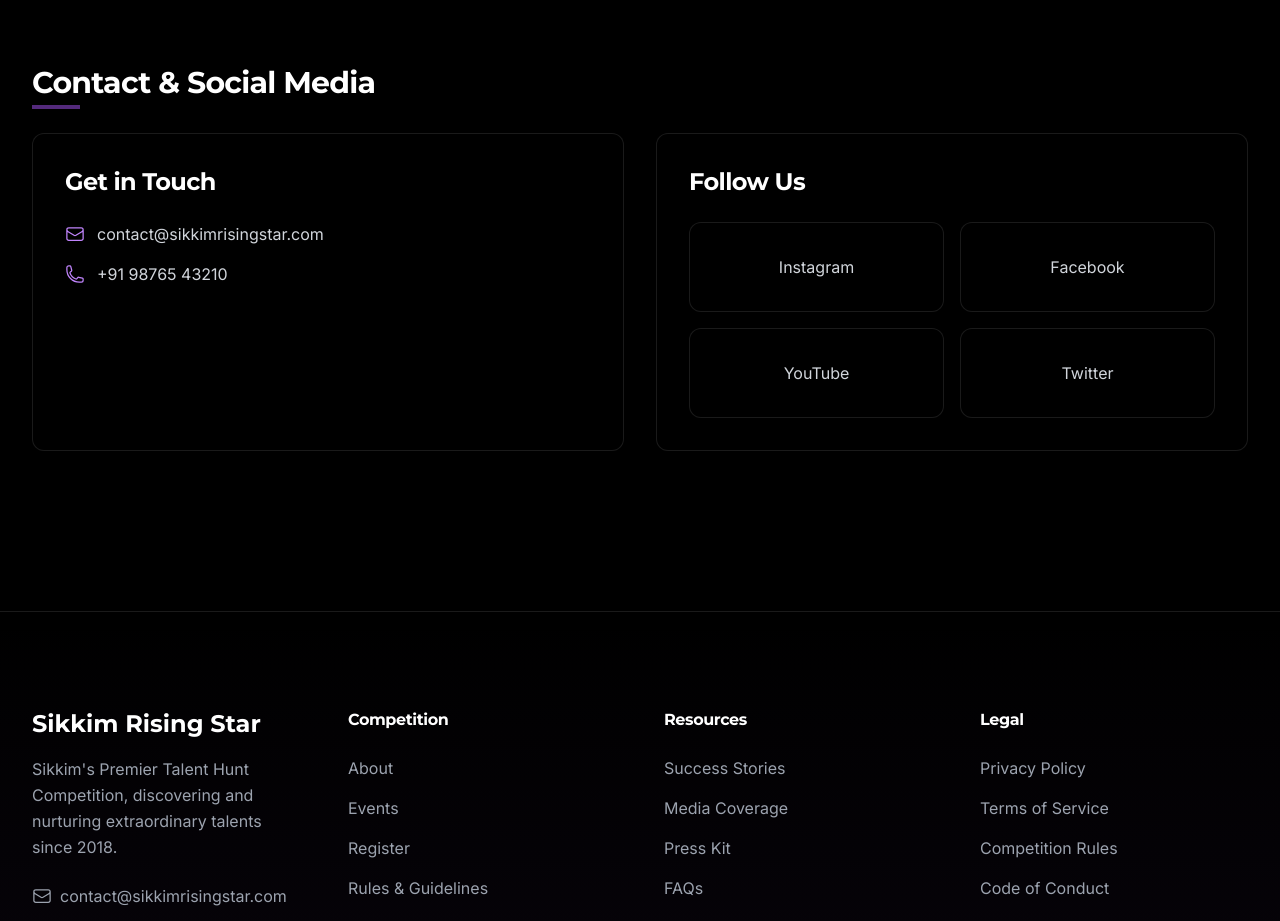
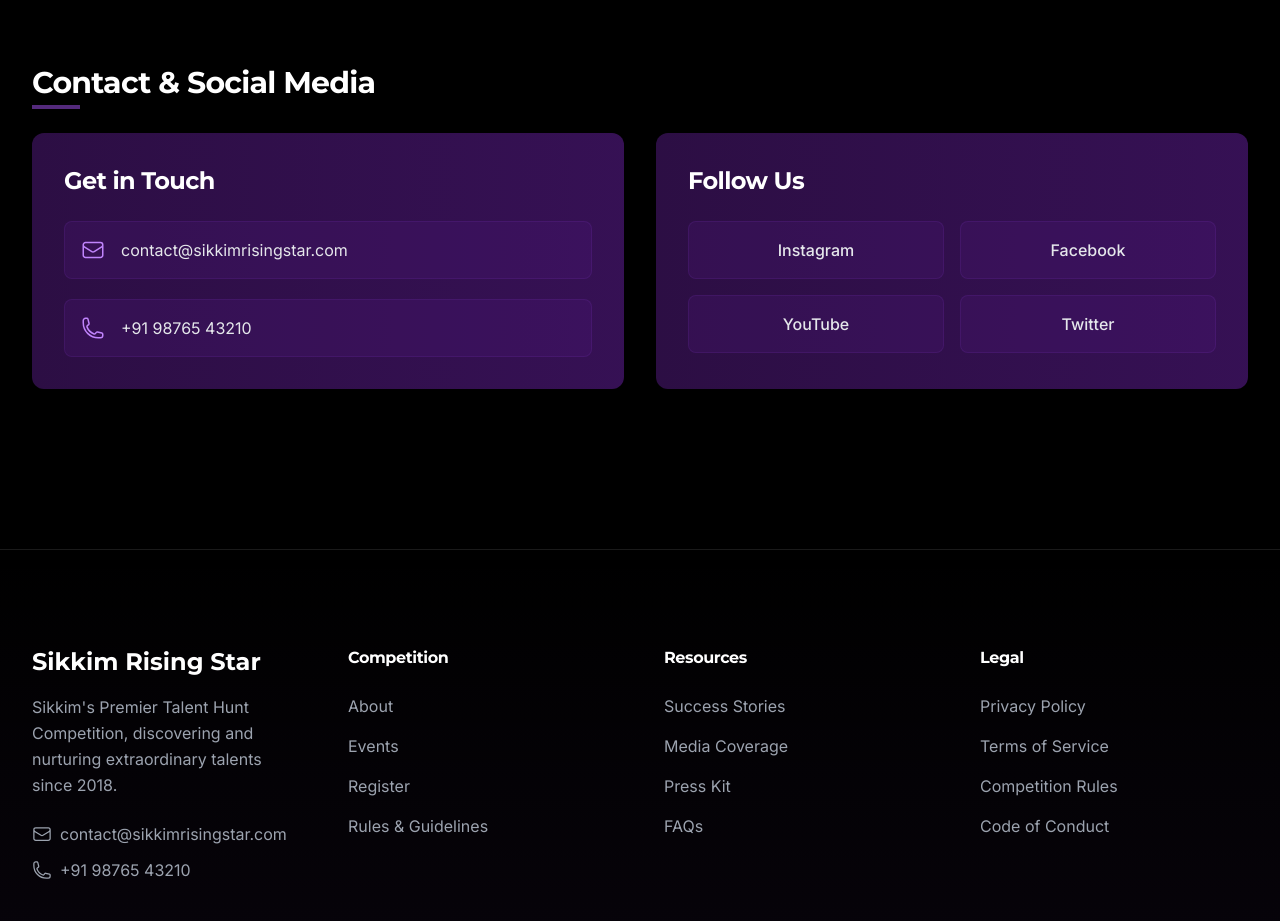
Before and after one commit to sandeshshrestha77/Sikkim-Rising-Star, a Next.js app: page / in a window 1280 px wide. Shown: the part 4420-5341 px from the top of the page. Built offline with nearby package versions, Linux system fonts and the light colour scheme.

Commit message:
Assistant checkpoint: Update Contact and Social Media section styling
Assistant generated file changes:
- app/components/home/Contact.tsx: Update Contact section styling

---

User prompt:

also change contact and social media

```diff
--- a/app/components/home/Contact.tsx
+++ b/app/components/home/Contact.tsx
@@ -12,27 +12,29 @@
   return (
     <Section title="Contact & Social Media" className="mb-24">
       <div className="grid grid-cols-1 md:grid-cols-2 gap-8">
-        <div className="card p-8">
+        <div className="bg-gradient-to-r from-purple-900/50 to-purple-800/50 rounded-xl p-8 shadow-lg hover:shadow-purple-500/20 transition-all duration-300">
           <h3 className="text-2xl font-display font-bold text-white mb-6">Get in Touch</h3>
 
-          <div className="space-y-4">
-            <div className="flex items-center gap-3">
-              <EnvelopeIcon className="w-5 h-5 text-purple-400" />
-              <a href="mailto:contact@sikkimrisingstar.com" className="text-gray-300 hover:text-white transition-colors">
-                contact@sikkimrisingstar.com
-              </a>
-            </div>
+          <div className="space-y-5">
+            <a
+              href="mailto:contact@sikkimrisingstar.com"
+              className="flex items-center gap-4 p-4 bg-purple-900/20 rounded-lg border border-purple-500/10 hover:border-purple-500/30 transition-all duration-300"
+            >
+              <EnvelopeIcon className="w-6 h-6 text-purple-400" />
+              <span className="text-gray-200 hover:text-white transition-colors">contact@sikkimrisingstar.com</span>
+            </a>
 
-            <div className="flex items-center gap-3">
-              <PhoneIcon className="w-5 h-5 text-purple-400" />
-              <a href="tel:+919876543210" className="text-gray-300 hover:text-white transition-colors">
-                +91 98765 43210
-              </a>
-            </div>
+            <a
+              href="tel:+919876543210"
+              className="flex items-center gap-4 p-4 bg-purple-900/20 rounded-lg border border-purple-500/10 hover:border-purple-500/30 transition-all duration-300"
+            >
+              <PhoneIcon className="w-6 h-6 text-purple-400" />
+              <span className="text-gray-200 hover:text-white transition-colors">+91 98765 43210</span>
+            </a>
           </div>
         </div>
 
-        <div className="card p-8">
+        <div className="bg-gradient-to-r from-purple-900/50 to-purple-800/50 rounded-xl p-8 shadow-lg hover:shadow-purple-500/20 transition-all duration-300">
           <h3 className="text-2xl font-display font-bold text-white mb-6">Follow Us</h3>
 
           <div className="grid grid-cols-2 gap-4">
@@ -40,9 +42,9 @@
               <a
                 key={link.name}
                 href={link.url}
-                className="card p-4 text-center hover:bg-purple-500/5 transition-colors"
+                className="p-4 bg-purple-900/20 rounded-lg border border-purple-500/10 hover:border-purple-500/30 text-center transition-all duration-300"
               >
-                <span className="text-gray-300 hover:text-white transition-colors">{link.name}</span>
+                <span className="text-gray-200 hover:text-white transition-colors font-medium">{link.name}</span>
               </a>
             ))}
           </div>
```
